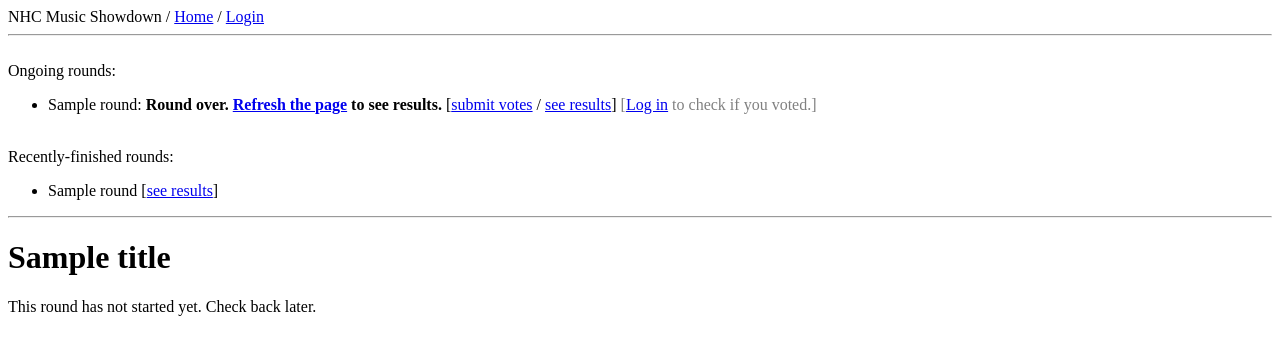
After one commit to pkkao/showdown, a Flask app: template app/templates/unreleased.html in a window 1280 px wide. The commit adds this page. Shown: the top 355 px of the page. Run offline with Flask 3, Linux system fonts and the light colour scheme; the template is opened without the code that fills it: most values are stand-ins (such as "Sample title", 1, 10 or a date in 2020).

Commit message:
feat: more functional tiebreaking

```diff
--- a/app/models.py
+++ b/app/models.py
@@ -84,6 +84,7 @@ class Vote(db.Model):
   match_id: so.Mapped[int] = so.mapped_column(sa.ForeignKey(Match.id), index=True, primary_key=True)
   user_id: so.Mapped[int] = so.mapped_column(sa.ForeignKey(User.id), index=True, primary_key=True)
   song_id: so.Mapped[int] = so.mapped_column(sa.ForeignKey(Song.id), index=True)
+  is_tiebreaker: so.Mapped[bool] = so.mapped_column(default=False)
 
   sa.UniqueConstraint(match_id, user_id, name='vote once per match')
 
--- a/app/routes.py
+++ b/app/routes.py
@@ -3,7 +3,7 @@ from app import app
 
 from flask_wtf import FlaskForm
 from wtforms import RadioField, SubmitField
-from wtforms.validators import Optional
+from wtforms.validators import Optional, DataRequired
 
 from flask_login import current_user, login_user, login_required, logout_user
 
@@ -28,11 +28,15 @@ def get_recent_rounds(delta = timedelta(hours=48)):
     # Oops, crazy slow again.
     tiebreaks = needs_tiebreaker(count_votes(round.event.event_slug, round.round_slug))
 
+    matches_in_round = len(get_matches(round.event.event_slug, round.round_slug))
+
     if current_user.is_authenticated:
       did_you_vote = get_votes_in_round(current_user.id, round.id)
       did_you_start = len(did_you_vote) > 0
+      did_you_finish = len(did_you_vote) == matches_in_round
     else:
       did_you_start = False
+      did_you_finish = False
 
     recent_rounds.append({
       'name': f'{round.event.name} Round {round.round_slug}',
@@ -41,7 +45,8 @@ def get_recent_rounds(delta = timedelta(hours=48)):
       'slug': f'{round.event.event_slug}-{round.round_slug}',
       'needs_tiebreaker': len(tiebreaks) > 0,
       'tiebreaks': tiebreaks,
-      'did_you_start': did_you_start
+      'did_you_start': did_you_start,
+      'did_you_finish': did_you_finish
     })
 
   return recent_rounds
@@ -167,12 +172,13 @@ def count_votes(event_slug, round_slug):
       for vote in votes:
 
         # only log votes if you finished voting
+        # or if you are tiebreaker
         # doing this in a triple-nested loop is crazy slow.
         # I should work out how to speed it up.
         did_you_vote = get_votes_in_round(vote.user_id, round.id)
         did_you_finish = len(did_you_vote) == len(matches)
 
-        if did_you_finish:
+        if did_you_finish or vote.is_tiebreaker:
           song_dict['voters'].append(get_voter_username(vote))
           song_dict['tally'] += 1
 
@@ -205,14 +211,14 @@ def needs_tiebreaker(match_lsts):
         tied_matches.add(match_num)
   return sorted(list(tied_matches))
 
-def add_vote(submission):
+def add_vote(submission, is_tiebreaker):
   user_id = current_user.id
   for match in submission:
     if 'match' in match:
       match_id = int(re.sub(r'match', '', match))
       song = submission[match]
       song_id = int(re.search(r".*-(.*)", song).group(1))
-      vote = Vote(match_id=match_id, user_id=user_id, song_id=song_id)
+      vote = Vote(match_id=match_id, user_id=user_id, song_id=song_id, is_tiebreaker=is_tiebreaker)
       db.session.merge(vote)
   db.session.commit()
 
@@ -228,6 +234,9 @@ def get_winning_song(match_id):
   # used later to check for complete votes only
   matches = get_matches(match.round.event.event_slug, match.round.round_slug)
 
+  # used later to check for tiebreaker votes
+  round_over = datetime.now() > get_round(match.round.event.event_slug, match.round.round_slug).end_time
+
   for song_idx, song in enumerate(get_songs(match.id)):
 
     song_dict = {'song': song, 'tally': 0}
@@ -237,12 +246,13 @@ def get_winning_song(match_id):
     for vote in votes:
 
       # only log votes if you finished voting
+      # or if you are tiebreaker
       # doing this in a triple-nested loop is crazy slow.
       # I should work out how to speed it up.
       did_you_vote = get_votes_in_round(vote.user_id, match.round.id)
       did_you_finish = len(did_you_vote) == len(matches)
 
-      if did_you_finish:
+      if did_you_finish or vote.is_tiebreaker:
         song_dict['tally'] += 1
 
     match_lst.append(song_dict)
@@ -299,6 +309,22 @@ def populate_round(event_slug, round_slug):
       db.session.add(new_candidate)
 
   db.session.commit()
+
+# Returns a boolean that we can use to check if we should show the matches,
+# or show an unreleased message.
+def is_round_populated(event_slug, round_slug):
+
+  # Matches for the current round we are trying to populate.
+  matches = get_matches(event_slug, round_slug)
+
+  # If any current match has candidates already, return True.
+  for match in matches:
+    songs_in_match = get_songs(match.id)
+    if len(songs_in_match) > 0:
+      return True
+
+  return False
+
 
 
 ###############
@@ -359,8 +385,16 @@ def register():
 @login_required
 def vote(event_slug, round_slug):
 
+  # Attempt to populate before showing "unreleased" - so that when a round opens, somebody
+  # can actually populate it.
   # In theory, this only does something the first time the user requests a round.
   populate_round(event_slug, round_slug)
+
+  # Show "unreleased" if the round hasn't started yet.
+  round_started = datetime.now() > get_round(event_slug, round_slug).start_time
+  if not round_started or not is_round_populated(event_slug, round_slug):
+    return render_template('unreleased.html', title=f'Vote in Round {round_slug}', active_rounds=get_active_rounds(), recent_rounds=get_recent_rounds(),
+      round_started=round_started)
 
   round = get_round(event_slug, round_slug)
   matches = get_matches(event_slug, round_slug)
@@ -373,8 +407,8 @@ def vote(event_slug, round_slug):
   did_you_finish = len(did_you_vote) == len(matches)
 
   # if round_over:
-  # - if we need tiebreaks, and you didn't start, you can be the tiebreaker
-  # - any other case (no tiebreaks needed, or tiebreaks needed but you started/voted), get blocked
+  # - if we need tiebreaks, and you didn't start, then you can be the tiebreaker
+  # - any other case (no tiebreaks needed, or tiebreaks needed but you already started), get blocked
   # did_you_start here gatekeeps tiebreakers to people who haven't started to vote yet
   # if we dislike this, change it I guess
   tiebreaks = needs_tiebreaker(count_votes(event_slug, round_slug))
@@ -402,8 +436,18 @@ def vote(event_slug, round_slug):
 
       radio_choices.append((f'match{match.id}-{song.id}', f'{song.artist} – {song.title}'))
 
-    radio_field = RadioField(f'Match {match_num}:', choices=radio_choices, default=current_vote_name, validators=[Optional()])
-    setattr(VoteForm, f'match{match.id}', radio_field)
+    # Force tiebreak vote to vote in every tiebreaker.
+    if round_over and match_num in tiebreaks:
+      validators = [DataRequired()]
+    else:
+      validators = [Optional()]
+
+    radio_field = RadioField(f'Match {match_num}:', choices=radio_choices, default=current_vote_name, validators=validators)
+
+    # If round is not over, always show every match.
+    # If round is over, only show matches that need tiebreaks.
+    if not round_over or match_num in tiebreaks:
+      setattr(VoteForm, f'match{match.id}', radio_field)
 
   setattr(VoteForm, 'submit', SubmitField('Submit'))
 
@@ -415,13 +459,17 @@ def vote(event_slug, round_slug):
       flash('Voting for this round is closed. See the results:')
       return redirect(url_for('results', event_slug=event_slug, round_slug=round_slug))
     else:
-      add_vote(request.form)
+      # if round is over, you are a tiebreaker, I think?
+      add_vote(request.form, round_over)
 
       did_you_vote = get_votes_in_round(current_user.id, round.id)
       did_you_start = len(did_you_vote) > 0
       did_you_finish = len(did_you_vote) == len(matches)
 
-      if did_you_finish:
+      if round_over:
+        flash('Tiebreaking vote(s) received. Check out the results:')
+        return redirect(url_for('results', event_slug=event_slug, round_slug=round_slug))
+      elif did_you_finish:
         flash('Vote received. While you wait, why not check out the results so far?')
         return redirect(url_for('results', event_slug=event_slug, round_slug=round_slug))
       elif did_you_start:
@@ -430,11 +478,28 @@ def vote(event_slug, round_slug):
       else:
         return redirect(url_for('vote', event_slug=event_slug, round_slug=round_slug))
   else:
-    return render_template('vote.html', title='Vote', active_rounds=get_active_rounds(), recent_rounds=get_recent_rounds(),
-      form=form, did_you_start=did_you_start, did_you_finish=did_you_finish)
+    return render_template('vote.html', title=f'Vote in Round {round_slug}', active_rounds=get_active_rounds(), recent_rounds=get_recent_rounds(),
+      form=form, did_you_start=did_you_start, did_you_finish=did_you_finish, round_over=round_over)
 
 
 @app.route('/results/<event_slug>/<round_slug>')
 def results(event_slug, round_slug):
+
+  # Attempt to populate before showing "unreleased" - so that when a round opens, somebody
+  # can actually populate it.
+  # In theory, this only does something the first time the user requests a round.
+  populate_round(event_slug, round_slug)
+
+  round_started = datetime.now() > get_round(event_slug, round_slug).start_time
+  if not round_started or not is_round_populated(event_slug, round_slug):
+    return render_template('unreleased.html', title=f'Results for Round {round_slug}', active_rounds=get_active_rounds(), recent_rounds=get_recent_rounds(),
+      round_started=round_started)
+
+  round_over = datetime.now() > get_round(event_slug, round_slug).end_time
+  if round_over:
+    title = f'Final Results for Round {round_slug}'
+  else:
+    title = f'Results So Far for Round {round_slug}'
+
   match_lsts = count_votes(event_slug, round_slug)
-  return render_template('results.html', title='Results', active_rounds=get_active_rounds(), recent_rounds=get_recent_rounds(), match_lsts=match_lsts)
+  return render_template('results.html', title=title, active_rounds=get_active_rounds(), recent_rounds=get_recent_rounds(), match_lsts=match_lsts)
--- a/app/templates/base.html
+++ b/app/templates/base.html
@@ -88,7 +88,7 @@
             {% elif round.did_you_start %}
               <div style="display: inline; color: orange">[Your votes are half-finished.]</div>
             {% else %}
-              <div style="display: inline; color: red">[You didn't vote yet. SMH.]</div>
+              <div style="display: inline; color: red">[You didn't vote yet.]</div>
             {% endif %}
           {% else %}
             <div style="display: inline; color: gray">[<a href="{{ url_for('login') }}">Log in</a> to check if you voted.]</div>
--- /dev/null
+++ b/app/templates/unreleased.html
@@ -0,0 +1,11 @@
+{% extends "base.html" %}
+
+{% block content %}
+
+{% if round_started %}
+  <p>This round is awaiting tiebreakers to start. Check back later.</p>
+{% else %}
+  <p>This round has not started yet. Check back later.</p>
+{% endif %}
+
+{% endblock %}
```
Also changed, not shown: app/templates/vote.html (+10 -1 lines), migrations/versions/28006d6eaf3e_vote_is_tiebreaker_field.py (added, +42 -0 lines), app.db.
